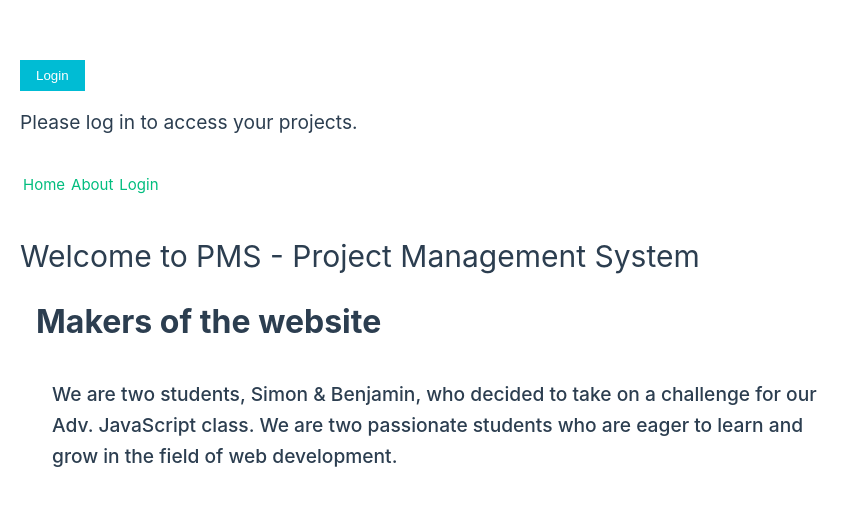
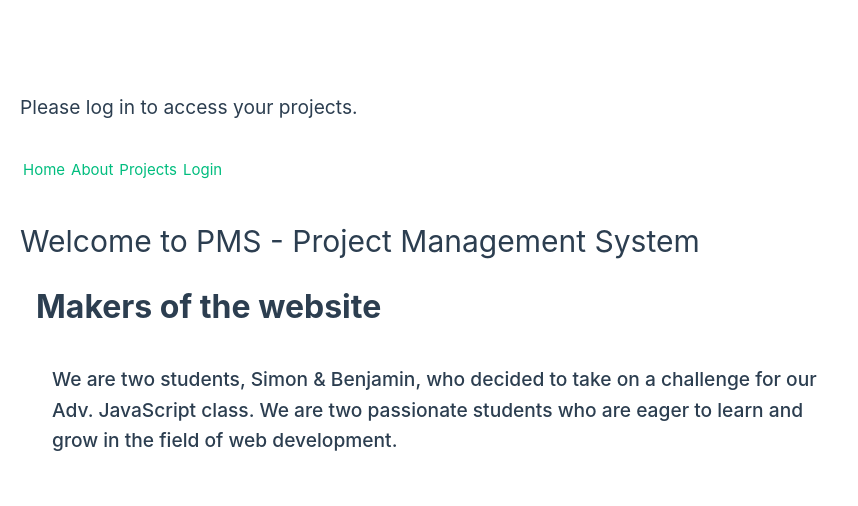
Before and after one commit to NimNim20/Project-Management-System, a Vue app in the folder PMS/: page / in a window 1280 px wide. Shown: the part 118-624 px from the top of the page, without its empty margins (0-858 px from the left). Built offline with nearby package versions, Linux system fonts and the light colour scheme; no server answers.

Commit message:
Login feature 95% done

```diff
--- a/PMS/src/App.vue
+++ b/PMS/src/App.vue
@@ -4,11 +4,11 @@ import { ref } from 'vue'
 import { useUsers } from './modules/useUsers'
 import ProjectList from './components/ProjectList.vue'
 import ProjectDetails from './components/ProjectDetails.vue'
-import { useProjects } from './modules/useProjects'
+// import { useProjects } from './modules/useProjects'
 // import createUsers from './components/CreateUser.vue'
 
 // User authentication composable
-const { user, login, logout } = useUsers()
+const { user } = useUsers()
 
 // Create user component
 // const { createUser } = createUsers()
@@ -17,21 +17,6 @@ const { user, login, logout } = useUsers()
 // const { projects } = useProjects()
 const selectedProjectId = ref(null)
 const isLoggedIn = ref(false)
-
-// Fetch projects if user is logged in
-const handleLogin = async () => {
-  await login('admin@admin.com', 'admin1')
-  isLoggedIn.value = true
-  if (user.value) {
-    useProjects()  // Fetch projects after login
-  }
-}
-
-const handleLogout = () => {
-  isLoggedIn.value = false
-  logout()
-  selectedProjectId.value = null  // Reset project selection on logout
-}
 
 // Handle selecting a project
 const handleSelectProject = (projectId) => {
@@ -45,7 +30,7 @@ const handleSelectProject = (projectId) => {
     <header>
 
       <!-- Only show Login button when logged out -->
-      <button v-if="!isLoggedIn" @click="handleLogin">Login</button>
+    <!--   <button v-if="!isLoggedIn" @click="handleLogin">Login</button>  -->
 
       <!-- Only show Logout button when logged in -->
       <button v-if="isLoggedIn" @click="handleLogout">Logout</button>
--- a/PMS/src/components/NavComponent.vue
+++ b/PMS/src/components/NavComponent.vue
@@ -3,6 +3,7 @@
     <nav>
         <RouterLink to="/">Home</RouterLink>
         <RouterLink to="/about">About</RouterLink>
+        <RouterLink to="/projects">Projects</RouterLink>
         <RouterLink to="/login">Login</RouterLink>
       </nav>
   </div>
--- a/PMS/src/modules/useUsers.js
+++ b/PMS/src/modules/useUsers.js
@@ -2,7 +2,7 @@ import { onAuthStateChanged, signInWithEmailAndPassword, signOut } from "firebas
 import { auth } from "./firebase.js";
 import router from '/src/router/index.js'
 import { ref } from 'vue'
-import { useProjects } from '../modules/useProjects'
+// import { useProjects } from '../modules/useProjects'
 
 export const useUsers = () => {
     const user = ref(null);
--- a/PMS/src/router/index.js
+++ b/PMS/src/router/index.js
@@ -4,6 +4,7 @@ import Home from '../views/HomeView.vue'
 import Login from '../views/LoginView.vue'
 import About from '../views/AboutView.vue'
 import { auth } from '../modules/firebase'     // Firebase authentication instance
+import ProjectManagement from '../views/ProjectManagement.vue'
 
 // Define routes for your app
 const routes = [
@@ -16,6 +17,11 @@ const routes = [
     path: '/about',
     name: 'About',
     component: About,
+  },
+  {
+    path: '/projects',
+    name: 'Projects',
+    component: ProjectManagement,
   },
   {
     path: '/login',
--- a/PMS/src/views/LoginView.vue
+++ b/PMS/src/views/LoginView.vue
@@ -1,19 +1,25 @@
 <script setup>
 import { ref } from 'vue'
 import { useUsers } from '../modules/useUsers'
+import { useProjects } from '../modules/useProjects'
 
-const { login, error } = useUsers()
+const { user, login, logout, isLoggedIn, error } = useUsers()
 
 const email = ref('')
 const password = ref('')
 
 // Handle the login process
 const handleLogin = async () => {
-  try {
-    await login(email.value, password.value)
-  } catch (err) {
-    console.error('Login failed:', err)
+  await login('admin@admin.com', 'admin1')
+  isLoggedIn.value = true
+  if (user.value) {
+    useProjects()  // Fetch projects after login
   }
+}
+
+const handleLogout = () => {
+  isLoggedIn.value = false
+  logout()
 }
 </script>
 
@@ -37,6 +43,7 @@ const handleLogin = async () => {
       </div>
 
       <button type="submit">Login</button>
+      <button v-if="isLoggedIn" @click="handleLogout">Logout</button>
     </form>
   </div>
 </template>
--- a/PMS/src/views/ProjectManagement.vue
+++ b/PMS/src/views/ProjectManagement.vue
@@ -3,7 +3,7 @@ import { ref, onMounted } from 'vue'
 import { useProjects } from '../modules/useProjects'
 
 // Get methods and state from the useProjects composable
-const { projects, error, fetchProjects, addProject, deleteProject, addTaskToProject, updateTaskInProject } = useProjects()
+const { projects, error, addProject, deleteProject, addTaskToProject, updateTaskInProject } = useProjects()
 
 const newProjectName = ref('')
 const newTask = ref({ text: '', assignedTo: '', priority: 'Normal', dueDate: '' })
@@ -11,7 +11,7 @@ const newTask = ref({ text: '', assignedTo: '', priority: 'Normal', dueDate: ''
 
 // Fetch projects when the component is mounted
 onMounted(() => {
-  fetchProjects()
+  useProjects()
 })
 
 // Handle adding a new project
```
